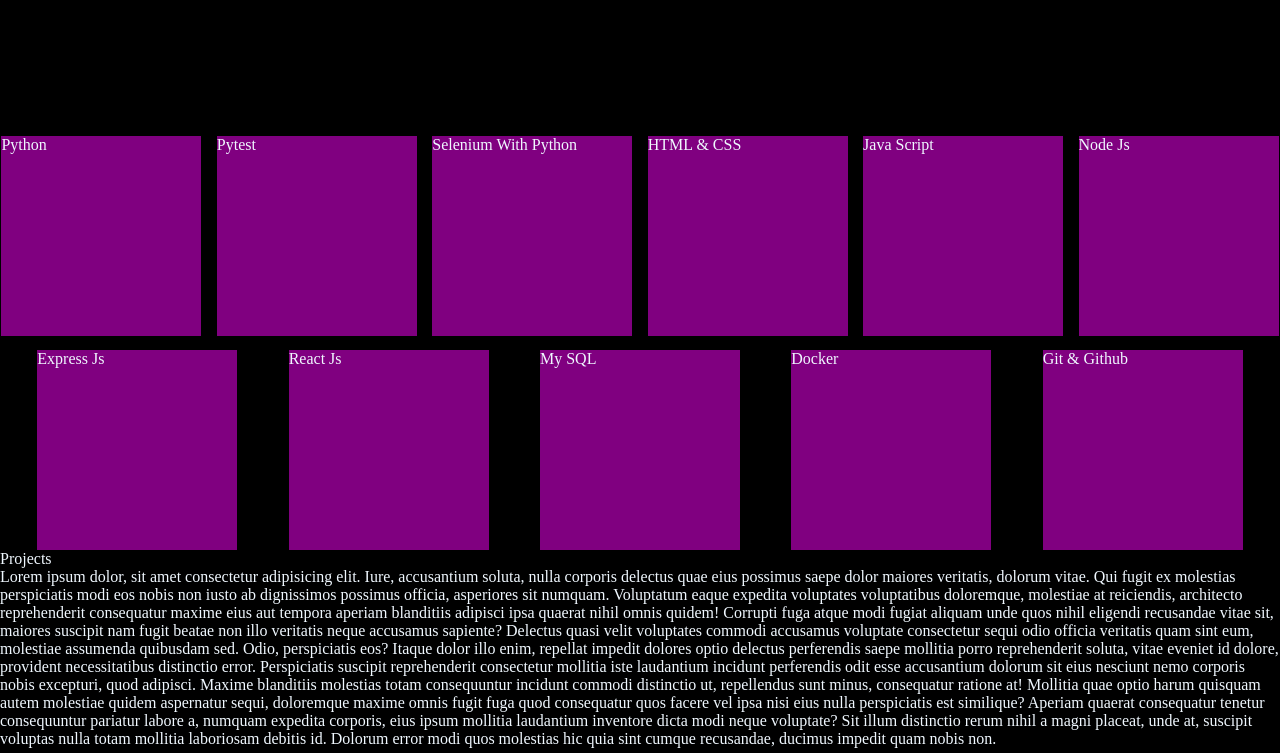
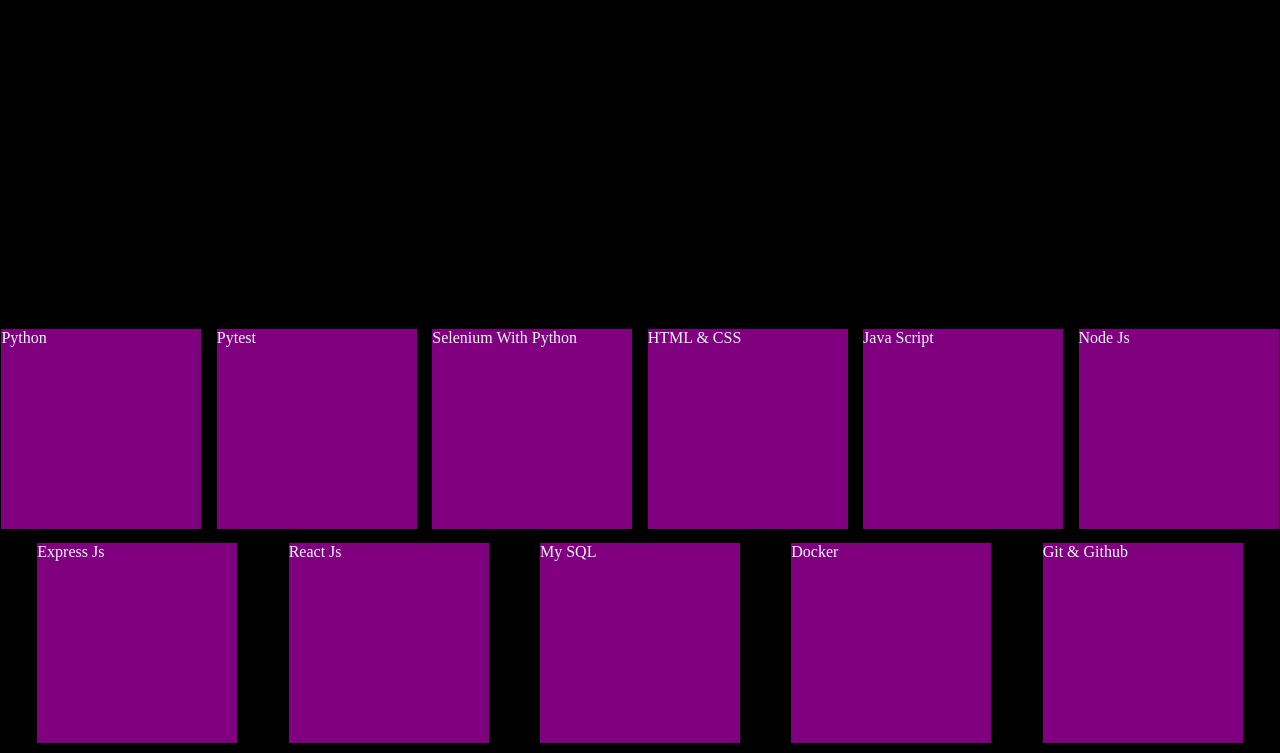
Before and after one commit to Paramesh-Kumar-2004/VP_Portfolio-2, a React (Create React App) app: page / in a window 1280 px wide. Shown: the part 1520-2273 px from the top of the page. Built offline with nearby package versions, Linux system fonts and the light colour scheme.

Commit message:
Edit - Skills Component

```diff
--- a/src/Styles/Header.css
+++ b/src/Styles/Header.css
@@ -1,5 +1,3 @@
-
-
 #nav {
     height: 40px;
     top: 0;
--- a/src/Styles/Skills.css
+++ b/src/Styles/Skills.css
@@ -1,10 +1,11 @@
 
-#Main_Skills_Div{
+#Main_Skill_Div{
     min-height: 100vh;
     display: flex;
     flex-direction: column;
     justify-content: center;
     align-items: center;
+    padding-bottom: 14px;
 }
 
 
```
